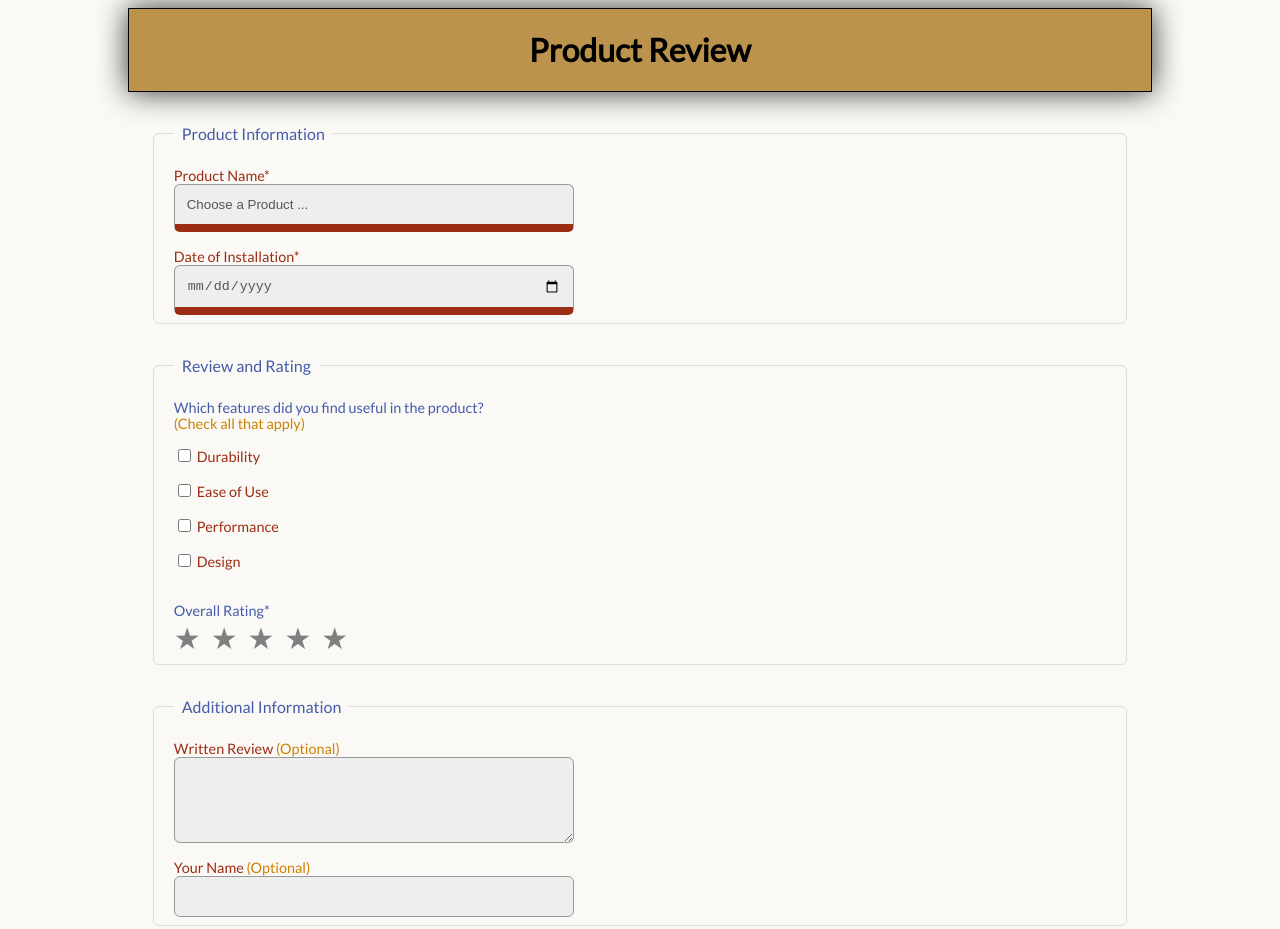
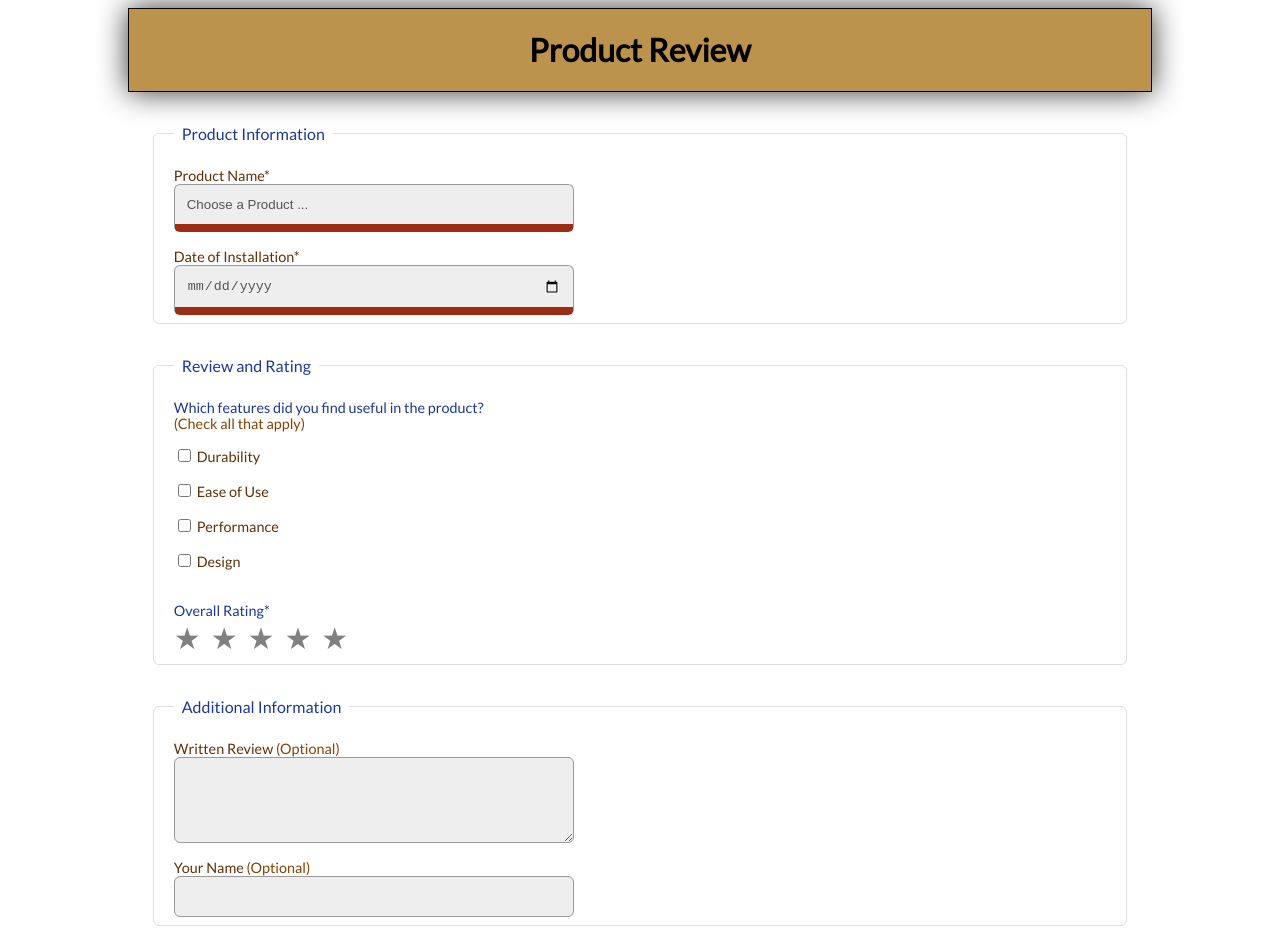
Before and after one commit to chandafrey/wdd131, a plain HTML site: page form.html in a window 1280 px wide. Shown: the top 929 px of the page. Drawn offline with Linux system fonts and the light colour scheme.

Commit message:
fixed color contrast issues

```diff
--- a/form.html
+++ b/form.html
@@ -2,8 +2,7 @@
 <html lang="en">
 <head>
     <meta charset="UTF-8">
-    <!-- TELLS PHONES NOT TO LIE ABOUT THEIR WIDTH & stops the font from enlarging when a phone is turned sideways-->
-    <meta name="viewport" content="width=device-width, initial-scale=1, maximum-scale=1">
+    <meta name="viewport" content="width=device-width, initial-scale=1">
     <meta name="description" content="Product Review Form page">
     <meta name="author" content="Chanda Frey">
     <title>Product Review Form</title>
@@ -53,7 +52,7 @@
             </div>
 
             <div class="installation">
-                <label for="installation">Date of Installation*<input type="date" name="installation" required></label>
+                <label for="installation">Date of Installation*<input type="date" name="installation" id="installation" required></label>
             </div>
         </fieldset>
 
--- a/styles/form-large.css
+++ b/styles/form-large.css
@@ -24,4 +24,4 @@
 
 /*----------- FOOTER --------------*/
 
-} /* end of media query */
+}
--- a/styles/form-medium.css
+++ b/styles/form-medium.css
@@ -18,4 +18,4 @@
 
     /*----------- FOOTER --------------*/
 
-    }/* end of media query */
+    }
--- a/styles/form.css
+++ b/styles/form.css
@@ -27,7 +27,7 @@ body {
     font-size: 16px;
     font-weight: 400;
     /* line-height: 1.6; this gives more breathing space between each line */
-    background-color: #f0ece14f;
+    /* background-color: #f0ece14f; */
 }
 
  /* HEADER - child(h1)--------------- */
@@ -58,7 +58,7 @@ main {
 
 
 .wf1 legend {
-    color: #445ba9;
+    color: #1c3897;
     padding: 0 .5rem; /*Top/Bottom 0, Left/Right .5rem(gives breathing
     space on either side of the legend name like "Applicant Information */
 }
@@ -67,7 +67,7 @@ main {
 .wf1 label {
     display: block; /*STACKS all the elements */
     padding-top: 1rem; /*Gives elements BREATHING Room */
-    color: #9c2c13; /*Change label color: */
+    color: #5f3007; /*Change label color: */
     font-size: .9rem; /*Change Font-size a bit SMALLER */
 }
 .wf1 .features,
@@ -75,16 +75,17 @@ main {
     font-weight: 400;
     /* font-size: 1.05rem; */
     margin-bottom: -1rem;
-    color: #445ba9;
+    color: #1c3897;
 }
 
 .wf1 .feature-options p {
     font-size: .9rem;
-    color: #445ba9;
-    color: #cc8202;
+    color: #1c3897;
+    color: #864304;
+    /* color: #4f4842; */
 }
 .wf1 .optional {
-color: #cc8202;
+color: #864304;
 }
 
 .wf1 .options {
@@ -164,7 +165,7 @@ color: #cc8202;
     padding: .8rem;
     border: none;
     border-radius: 6px;
-    background-image: linear-gradient(#bb934d, #4f4842);
+    background-color: #976b21;
     color: white;
     box-shadow: 1px 1px 4px #999;
     font-size: 1.3rem;
@@ -179,7 +180,7 @@ color: #cc8202;
 /* add :valid and change the color status when the box is filled correctly */
 .wf1 select:required:valid,
 .wf1 input:required:valid {
-    border-bottom: solid 8px green;
+    border-bottom: solid 8px #526911;
 }
 
 /* -------------------------------------------------------------------------- */
```
